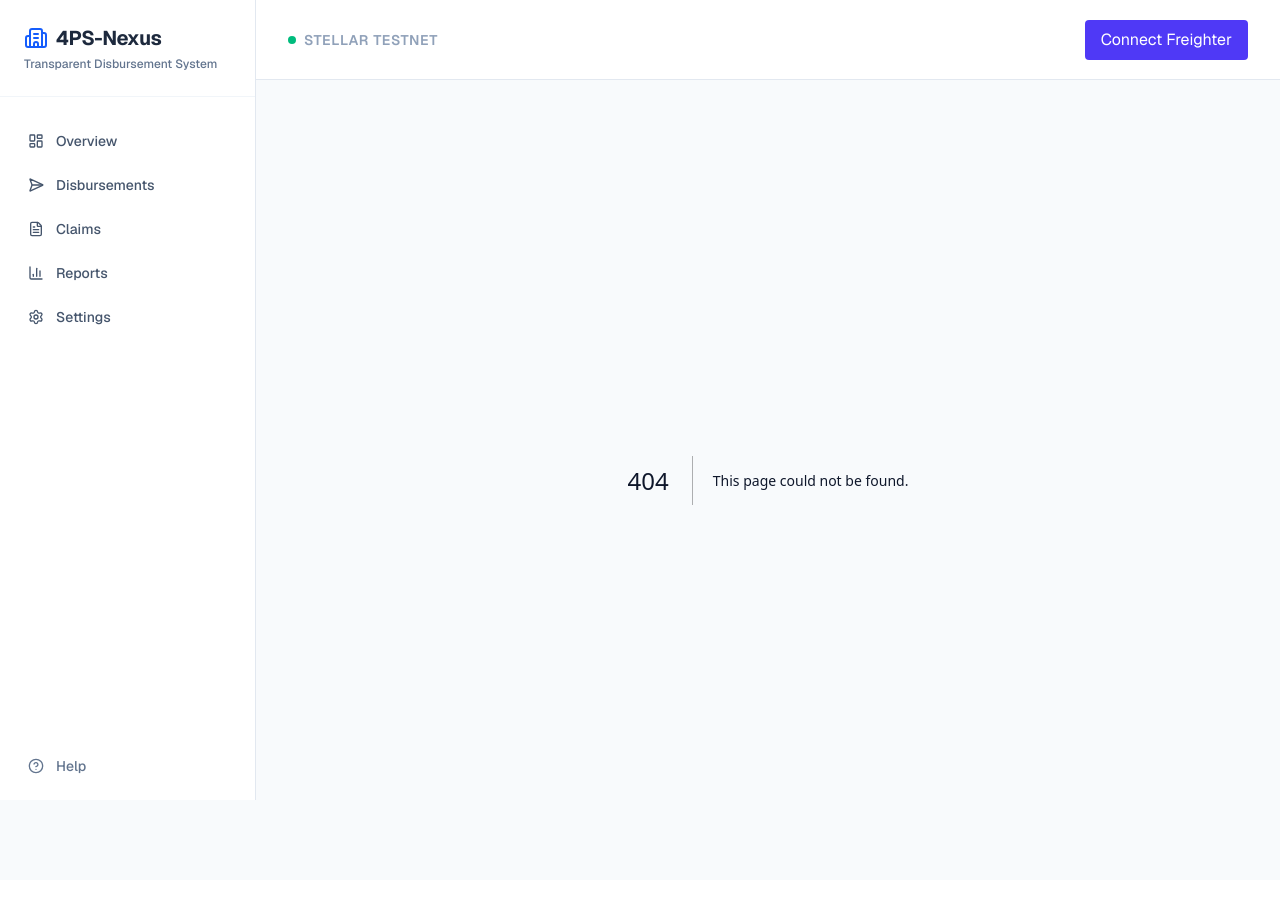
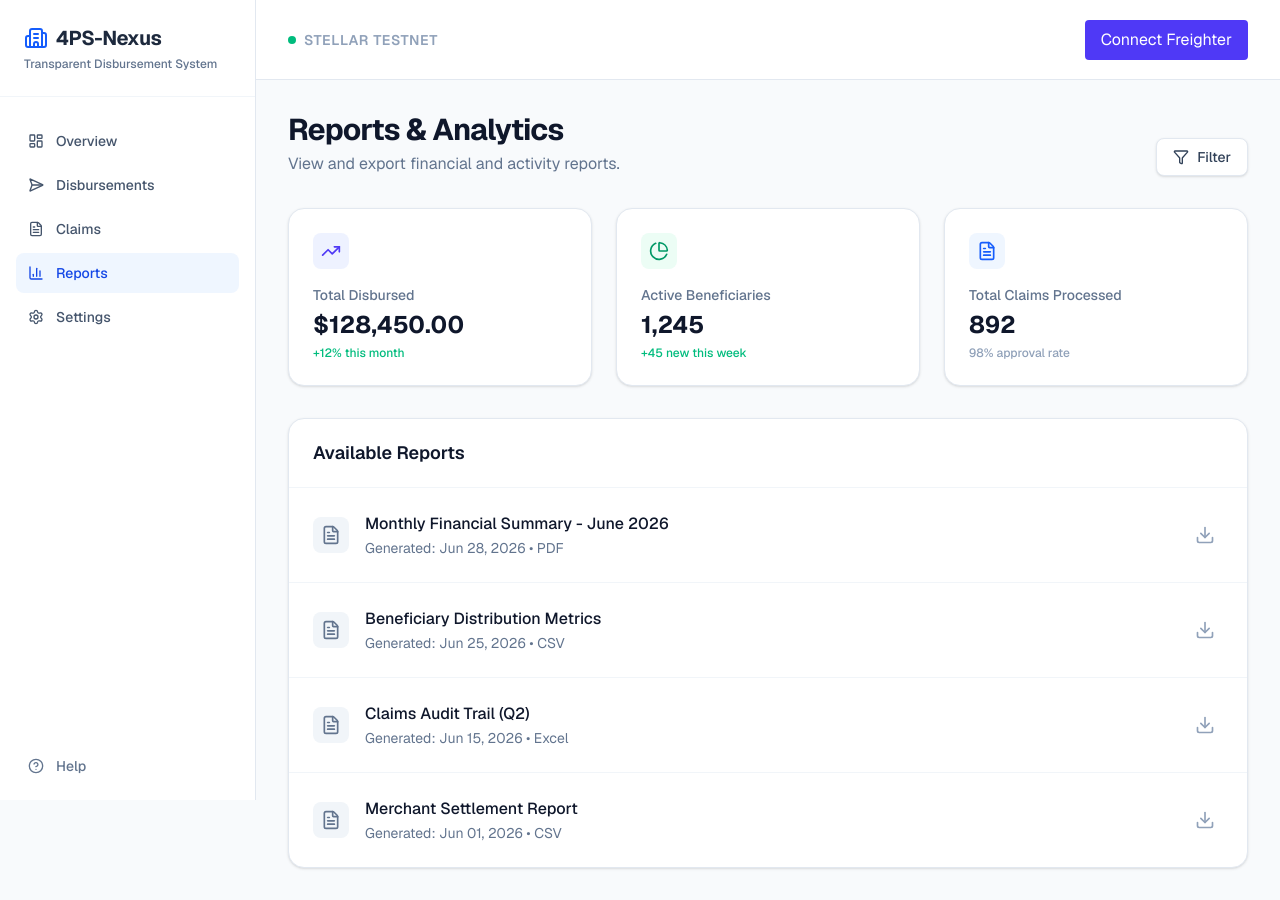
Before and after one commit to Dranyl-23/4PS-Nexus, a Next.js app in the folder web/: page /reports in a window 1280 px wide. Before the commit this address had no page. Built offline with nearby package versions, Linux system fonts and the light colour scheme.

Commit message:
feat: add reports page

```diff
--- /dev/null
+++ b/web/src/app/reports/page.tsx
@@ -0,0 +1,91 @@
+'use client';
+import { Download, FileText, PieChart, TrendingUp, Filter } from 'lucide-react';
+
+export default function ReportsPage() {
+  return (
+    <div className="p-8 max-w-6xl mx-auto w-full">
+      <div className="mb-8 flex justify-between items-end">
+        <div>
+          <h1 className="text-3xl font-bold text-slate-900 tracking-tight">Reports & Analytics</h1>
+          <p className="text-slate-500 mt-1">View and export financial and activity reports.</p>
+        </div>
+        <button className="px-4 py-2 bg-white border border-slate-200 text-slate-700 rounded-lg text-sm font-medium hover:bg-slate-50 transition-colors shadow-sm flex items-center gap-2">
+          <Filter className="w-4 h-4" />
+          Filter
+        </button>
+      </div>
+
+      {/* Top Cards */}
+      <div className="grid grid-cols-1 md:grid-cols-3 gap-6 mb-8">
+        <div className="bg-white rounded-2xl border border-slate-200 p-6 shadow-sm flex flex-col justify-between">
+          <div className="flex items-start justify-between mb-4">
+            <div className="p-2 bg-indigo-50 text-indigo-600 rounded-lg">
+              <TrendingUp className="w-5 h-5" />
+            </div>
+          </div>
+          <div>
+            <h3 className="text-slate-500 text-sm font-medium mb-1">Total Disbursed</h3>
+            <div className="text-2xl font-bold text-slate-900">$128,450.00</div>
+            <p className="text-emerald-500 text-xs font-medium mt-1">+12% this month</p>
+          </div>
+        </div>
+
+        <div className="bg-white rounded-2xl border border-slate-200 p-6 shadow-sm flex flex-col justify-between">
+          <div className="flex items-start justify-between mb-4">
+            <div className="p-2 bg-emerald-50 text-emerald-600 rounded-lg">
+              <PieChart className="w-5 h-5" />
+            </div>
+          </div>
+          <div>
+            <h3 className="text-slate-500 text-sm font-medium mb-1">Active Beneficiaries</h3>
+            <div className="text-2xl font-bold text-slate-900">1,245</div>
+            <p className="text-emerald-500 text-xs font-medium mt-1">+45 new this week</p>
+          </div>
+        </div>
+
+        <div className="bg-white rounded-2xl border border-slate-200 p-6 shadow-sm flex flex-col justify-between">
+          <div className="flex items-start justify-between mb-4">
+            <div className="p-2 bg-blue-50 text-blue-600 rounded-lg">
+              <FileText className="w-5 h-5" />
+            </div>
+          </div>
+          <div>
+            <h3 className="text-slate-500 text-sm font-medium mb-1">Total Claims Processed</h3>
+            <div className="text-2xl font-bold text-slate-900">892</div>
+            <p className="text-slate-400 text-xs font-medium mt-1">98% approval rate</p>
+          </div>
+        </div>
+      </div>
+
+      {/* Reports List */}
+      <div className="bg-white rounded-2xl border border-slate-200 shadow-sm overflow-hidden">
+        <div className="px-6 py-5 border-b border-slate-100 flex justify-between items-center">
+          <h2 className="text-lg font-semibold text-slate-900">Available Reports</h2>
+        </div>
+        <div className="divide-y divide-slate-100">
+          {[
+            { id: 1, name: 'Monthly Financial Summary - June 2026', type: 'PDF', date: 'Jun 28, 2026' },
+            { id: 2, name: 'Beneficiary Distribution Metrics', type: 'CSV', date: 'Jun 25, 2026' },
+            { id: 3, name: 'Claims Audit Trail (Q2)', type: 'Excel', date: 'Jun 15, 2026' },
+            { id: 4, name: 'Merchant Settlement Report', type: 'CSV', date: 'Jun 01, 2026' },
+          ].map((report) => (
+            <div key={report.id} className="p-6 flex items-center justify-between hover:bg-slate-50/50 transition-colors">
+              <div className="flex items-center gap-4">
+                <div className="p-2 bg-slate-100 text-slate-500 rounded-lg">
+                  <FileText className="w-5 h-5" />
+                </div>
+                <div>
+                  <h3 className="font-medium text-slate-900">{report.name}</h3>
+                  <p className="text-sm text-slate-500 mt-0.5">Generated: {report.date} • {report.type}</p>
+                </div>
+              </div>
+              <button className="p-2 text-slate-400 hover:text-blue-600 hover:bg-blue-50 rounded-lg transition-colors">
+                <Download className="w-5 h-5" />
+              </button>
+            </div>
+          ))}
+        </div>
+      </div>
+    </div>
+  );
+}
--- a/web/src/components/DashboardShell.tsx
+++ b/web/src/components/DashboardShell.tsx
@@ -45,7 +45,7 @@ export default function DashboardShell({ children }: { children: React.ReactNode
           <Link href="/claims" className={`flex items-center gap-3 px-3 py-2.5 rounded-lg font-medium text-sm transition-colors ${pathname === '/claims' ? 'bg-blue-50 text-blue-700' : 'text-slate-600 hover:bg-slate-50 hover:text-slate-900'}`}>
             <FileText className="h-4 w-4" /> Claims
           </Link>
-          <Link href="#" className="flex items-center gap-3 px-3 py-2.5 text-slate-600 hover:bg-slate-50 hover:text-slate-900 rounded-lg font-medium text-sm transition-colors">
+          <Link href="/reports" className={`flex items-center gap-3 px-3 py-2.5 rounded-lg font-medium text-sm transition-colors ${pathname === '/reports' ? 'bg-blue-50 text-blue-700' : 'text-slate-600 hover:bg-slate-50 hover:text-slate-900'}`}>
             <BarChart3 className="h-4 w-4" /> Reports
           </Link>
           <Link href="/settings" className={`flex items-center gap-3 px-3 py-2.5 rounded-lg font-medium text-sm transition-colors ${pathname === '/settings' ? 'bg-blue-50 text-blue-700' : 'text-slate-600 hover:bg-slate-50 hover:text-slate-900'}`}>
```
